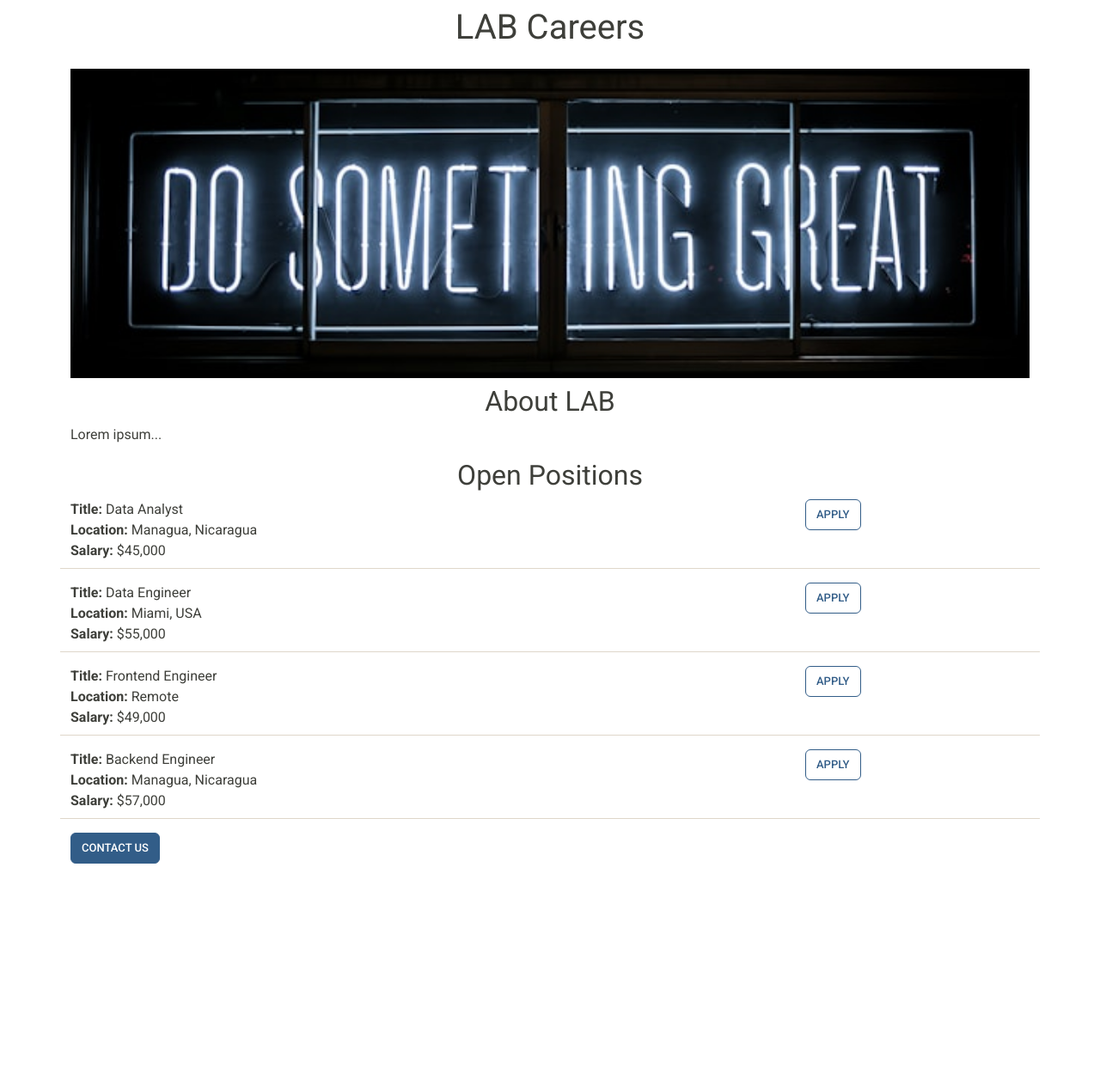
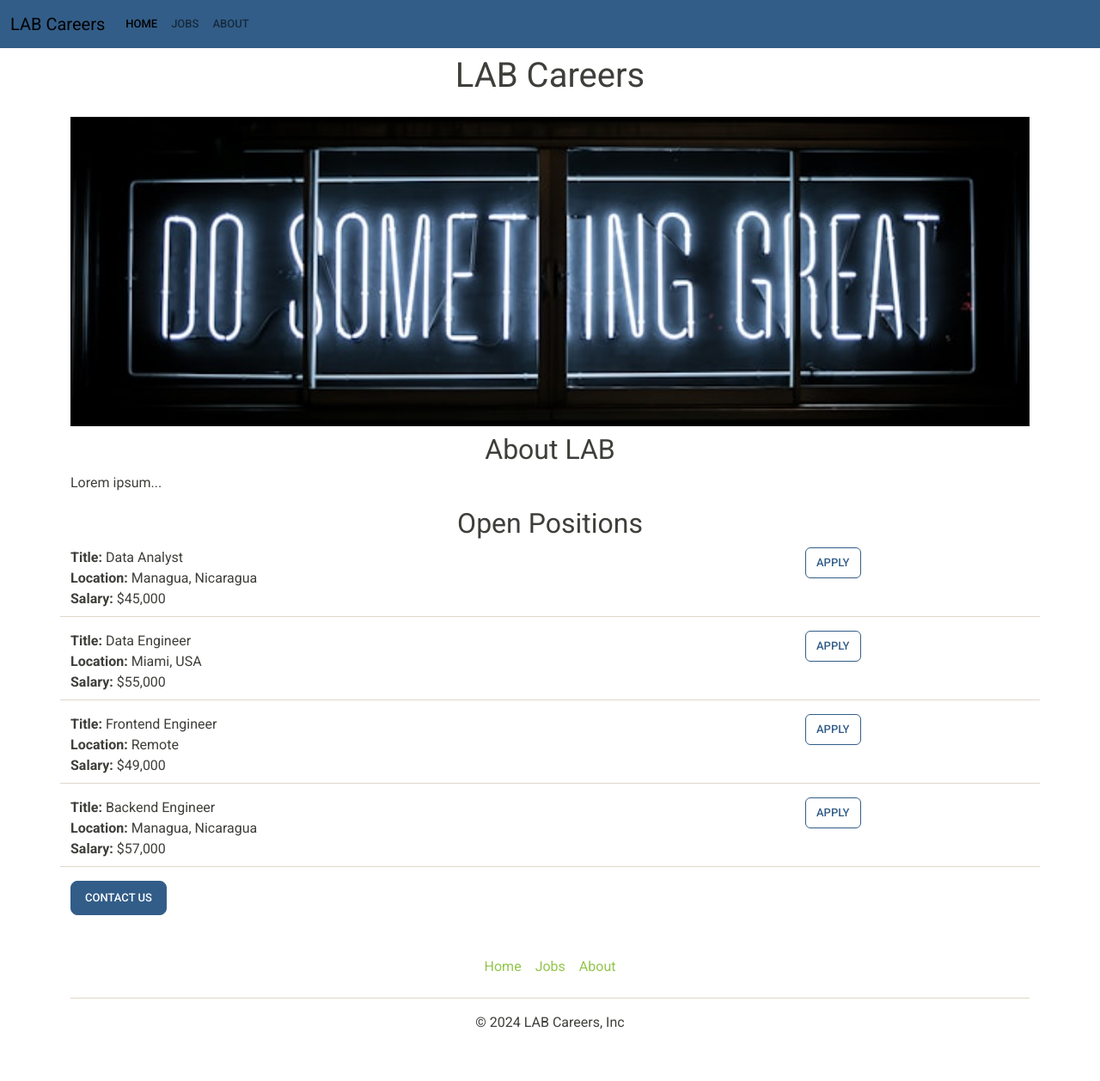
Before and after one commit to SlayerKmA/lab-jobs, a Flask app: page / in a window 1280 px wide. Shown: the whole page at 86% size. Before the commit the page ends 1005 px from the top, so only its background shows below. Run offline with Flask 3, Linux system fonts and the light colour scheme; some libraries are stand-ins or nearby versions.

Commit message:
added navbar and footer

```diff
--- /dev/null
+++ b/templates/footer.html
@@ -0,0 +1,10 @@
+<div class="container">
+  <footer class="py-3 my-4">
+    <ul class="nav justify-content-center border-bottom pb-3 mb-3">
+      <li class="nav-item"><a href="#" class="nav-link px-2 text-body-secondary">Home</a></li>
+      <li class="nav-item"><a href="#" class="nav-link px-2 text-body-secondary">Jobs</a></li>
+      <li class="nav-item"><a href="#" class="nav-link px-2 text-body-secondary">About</a></li>
+    </ul>
+    <p class="text-center text-body-secondary">&copy; 2024 LAB Careers, Inc</p>
+  </footer>
+</div>
--- a/templates/home.html
+++ b/templates/home.html
@@ -14,6 +14,7 @@
     </style>
   </head>
   <body>
+    {% include 'nav.html' %}
     <div class='container'>
       <h1 class='text-center mt-2 mb-4'>LAB Careers</h1>
       <img id='banner' src='/static/banner.jpg'>
@@ -25,7 +26,8 @@
           {% include 'jobs.html' %}
         {% endfor %}
       </div>
-      <button type="button" class="btn btn-primary">Contact Us</button>
+      <button type="button" class="btn btn-primary btn-lg">Contact Us</button>
     </div>
+    {% include 'footer.html' %}
   </body>
 </html>
--- /dev/null
+++ b/templates/nav.html
@@ -0,0 +1,25 @@
+
+
+<nav class="navbar navbar-expand-lg bg-primary" data-bs-theme="dark">
+  <div class="container-fluid">
+    <a class="navbar-brand" href="#">LAB Careers</a>
+    <button class="navbar-toggler" type="button" data-bs-toggle="collapse" data-bs-target="#navbarColor01" aria-controls="navbarColor01" aria-expanded="false" aria-label="Toggle navigation">
+      <span class="navbar-toggler-icon"></span>
+    </button>
+    <div class="collapse navbar-collapse" id="navbarColor01">
+      <ul class="navbar-nav me-auto">
+        <li class="nav-item">
+          <a class="nav-link active" href="#">Home
+            <span class="visually-hidden">(current)</span>
+          </a>
+        </li>
+        <li class="nav-item">
+          <a class="nav-link" href="#">Jobs</a>
+        </li>
+        <li class="nav-item">
+          <a class="nav-link" href="#">About</a>
+        </li>
+      </ul>
+    </div>
+  </div>
+</nav>
```
